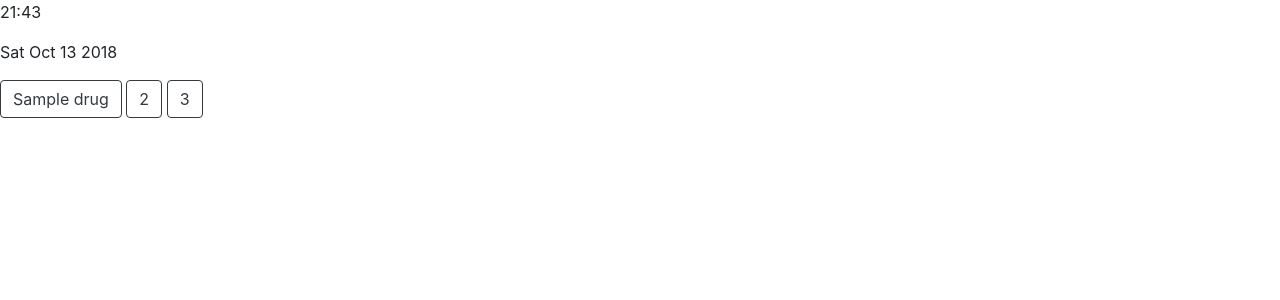
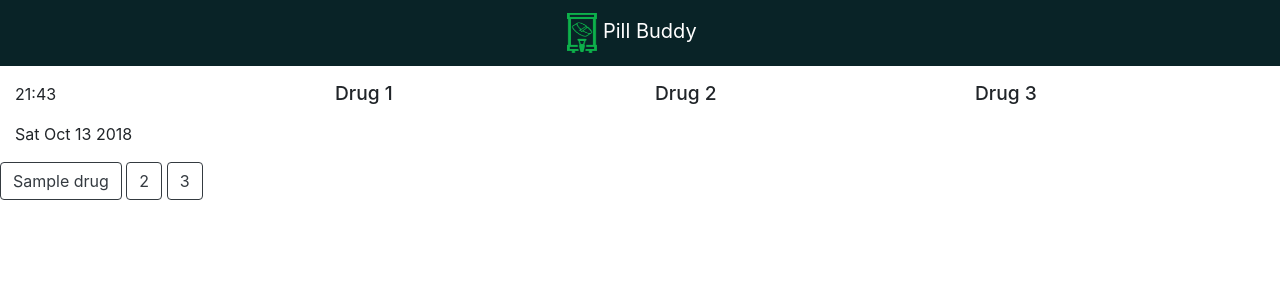
Before and after one commit to MHack-Spartans/webserver, a Django app: template pillbuddy/dashboard/templates/dashboard.html in a window 1280 px wide. Shown: the top 300 px of the page. Run offline with Django 3.2, Linux system fonts and the light colour scheme; the template is opened without the code that fills it: values that come from a table or form of the project are taken from there, others are empty; tables that the repository leaves empty hold one stand-in row (values such as "Sample post"); some libraries are stand-ins or nearby versions.

Commit message:
updated dashboard

```diff
--- a/pillbuddy/dashboard/templates/dashboard.html
+++ b/pillbuddy/dashboard/templates/dashboard.html
@@ -14,8 +14,40 @@
 </head>
 
 <body>
-    <p id="time"></p>
-    <p id="date"></p>
+    <!-- Navbar -->
+    <nav class="navbar navbar-expand-sm navbar-dark bg-djg">
+            <button class="navbar-toggler" type="button" data-toggle="collapse" data-target="#navbarSupportedContent" aria-controls="navbarSupportedContent" aria-expanded="false" aria-label="Toggle navigation">
+                <span class="navbar-toggler-icon"></span>
+            </button>
+            <div class="navbar-collapse collapse" id="navbarSupportedContent">
+                <ul class="nav navbar-nav mx-auto">
+                        <a class="navbar-brand" style="color:white;">
+                            {% load static %}
+                            <img src="{% static 'img/logo.png' %}" width="30" height="40" alt="">&nbsp;Pill&nbsp;Buddy
+                        </a>
+                </ul>
+            </div>
+        </nav>
+        <!-- End Navbar -->
+    <p class="m5"></p>
+    <div class="container-fluid">
+        <div class="row">
+            <div class="col-sm">
+                    <p id="time"></p>
+                    <p id="date"></p>
+            </div>
+            <div class="col-sm">
+                <h2 id="drugName1">Drug 1</h2>
+            </div>
+            <div class="col-sm">
+                <h2 id="drugName2">Drug 2</h2>
+            </div>
+            <div class="col-sm">
+                <h2 id="drugName3">Drug 3</h2>
+            </div>
+        </div>
+    </div>
+
 
     <script>
         var d = new Date();
--- a/pillbuddy/dashboard/views.py
+++ b/pillbuddy/dashboard/views.py
@@ -5,7 +5,7 @@ from . import mqtt
 from dashboard.models import Drug
 
 def dashboard(request):
-    advil = Drug.objects.get(name='advil')
+    advil = Drug(name='advil')
     return render(request, 'dashboard.html', {'drug':advil})
 
 def dispense(request, slot):
```
